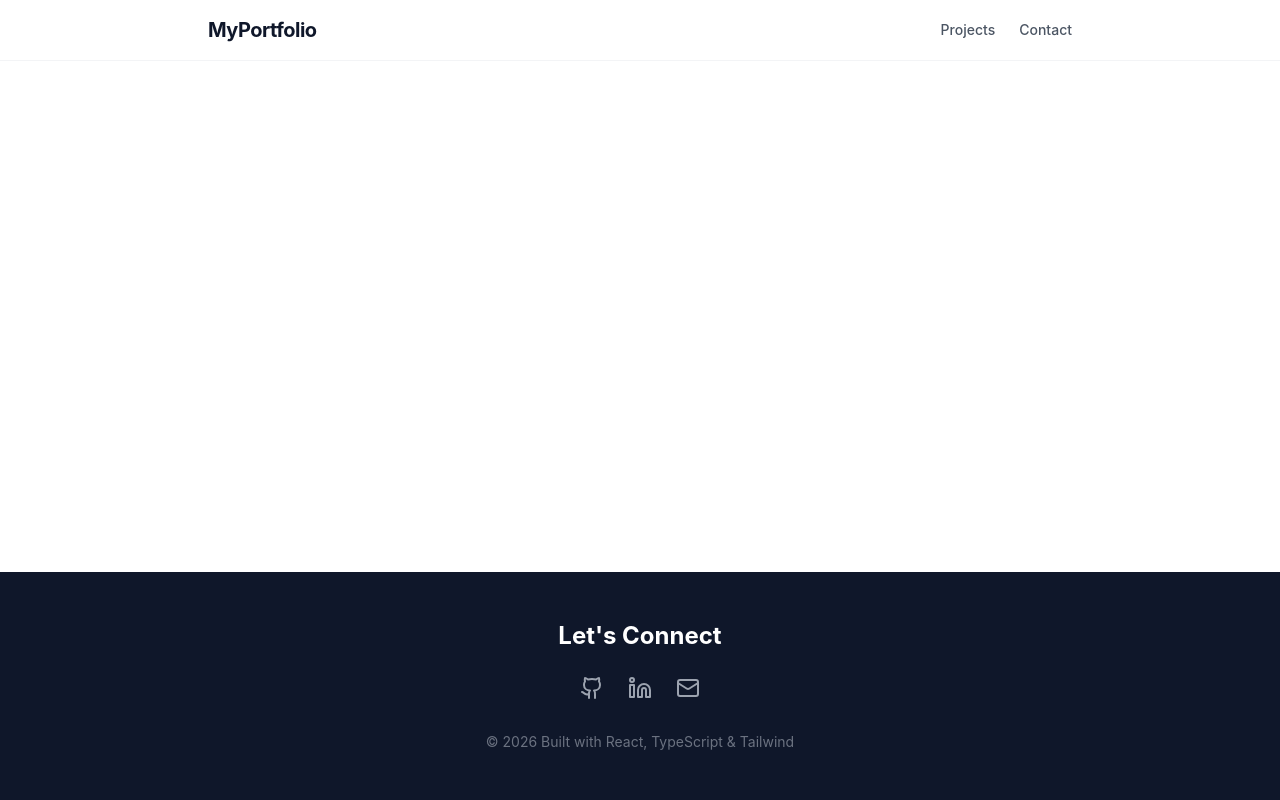
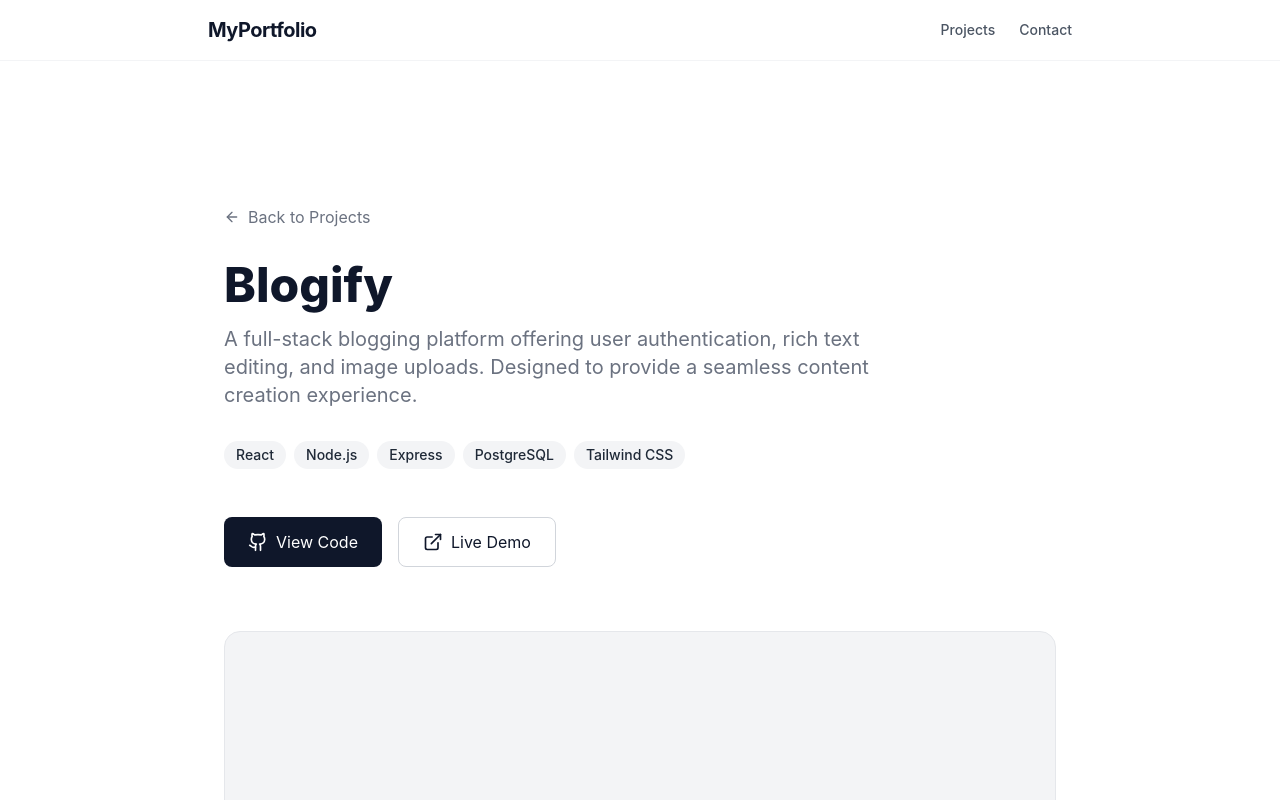
Before and after one commit to Mikiyas-STP/MG_Portfolio, a React (Vite) app: page /project/1 in a window 1280 px wide. Shown: the top 800 px of the page. Built offline with nearby package versions, Linux system fonts and the light colour scheme.

Commit message:
feat: implement dynamic project detail pages

```diff
--- a/src/App.tsx
+++ b/src/App.tsx
@@ -1,16 +1,15 @@
-import { Routes, Route } from 'react-router-dom'; // 1. Import Routing tools
+import { Routes, Route } from 'react-router-dom';
 import Layout from './components/layout/Layout';
 import Home from './pages/Home';
+import ProjectDetails from './pages/ProjectDetails'; // 1. Import
 
 function App() {
   return (
     <Layout>
-      {/* 2. Define the Routing Table */}
       <Routes>
-        {/* If URL is "/", show Home */}
         <Route path="/" element={<Home />} />
-
-        {/* Future routes will go here (e.g., /project/:id) */}
+        {/* 2. The Dynamic Route. :id matches anything (1, 2, 99) */}
+        <Route path="/project/:id" element={<ProjectDetails />} />
       </Routes>
     </Layout>
   );
--- a/src/components/common/ProjectCard.tsx
+++ b/src/components/common/ProjectCard.tsx
@@ -1,4 +1,5 @@
-import { motion } from 'framer-motion'; // 1. Import
+import { motion } from 'framer-motion';
+import { Link } from 'react-router-dom'; // 1. Import Link
 import type { Project } from '../../types';
 
 interface ProjectCardProps {
@@ -7,13 +8,17 @@ interface ProjectCardProps {
 
 const ProjectCard = ({ project }: ProjectCardProps) => {
   return (
-    // 2. Change to motion.div
     <motion.div
-      initial={{ opacity: 0, y: 50 }} // Start invisible and 50px lower
-      whileInView={{ opacity: 1, y: 0 }} // Animate to visible when in screen
-      transition={{ duration: 0.5 }} // Take 0.5 seconds
-      viewport={{ once: true }} // Only animate once (don't keep flashing as you scroll up/down)
-      className="border border-gray-200 rounded-lg p-6 hover:shadow-lg transition-shadow bg-white flex flex-col h-full"
+      initial={{ opacity: 0, y: 50 }}
+      whileInView={{ opacity: 1, y: 0 }}
+      transition={{ duration: 0.5 }}
+      viewport={{ once: true }}
+      className="h-full" // Ensure height consistency
+    >
+      {/* 2. Wrap the whole card in a Link */}
+      <Link
+        to={`/project/${project.id}`}
+        className="block h-full border border-gray-200 rounded-lg p-6 hover:shadow-lg transition-shadow bg-white flex flex-col"
       >
         <div className="mb-4">
           <h3 className="text-xl font-bold mb-2">{project.title}</h3>
@@ -32,6 +37,7 @@ const ProjectCard = ({ project }: ProjectCardProps) => {
             </span>
           ))}
         </div>
+      </Link>
     </motion.div>
   );
 };
--- /dev/null
+++ b/src/pages/ProjectDetails.tsx
@@ -0,0 +1,82 @@
+import { useParams, Link } from 'react-router-dom';
+import { ArrowLeft, Github, ExternalLink } from 'lucide-react';
+import { getProjectById } from '../utils/projectUtils';
+import { useEffect } from 'react';
+
+const ProjectDetails = () => {
+  // 1. Get the ID from the URL (e.g., /project/1 -> id="1")
+  const { id } = useParams<{ id: string }>();
+
+  // 2. Find the project in our "Database"
+  // We use Number() because URL params are always strings
+  const project = getProjectById(Number(id));
+
+  // 3. Scroll to top when opening a new page (UX Best Practice)
+  useEffect(() => {
+    window.scrollTo(0, 0);
+  }, [id]);
+
+  // 4. Handle invalid IDs (Safety Check)
+  if (!project) {
+    return (
+      <div className="min-h-screen flex flex-col items-center justify-center">
+        <h2 className="text-2xl font-bold mb-4">Project not found</h2>
+        <Link to="/" className="text-blue-600 hover:underline">Back to Home</Link>
+      </div>
+    );
+  }
+
+  return (
+    <section className="py-20 md:py-32 max-w-4xl mx-auto px-4">
+      {/* Back Button */}
+      <Link to="/" className="inline-flex items-center text-gray-500 hover:text-black mb-8 transition-colors">
+        <ArrowLeft className="w-4 h-4 mr-2" />
+        Back to Projects
+      </Link>
+
+      {/* Header */}
+      <h1 className="text-4xl md:text-5xl font-extrabold mb-4">{project.title}</h1>
+      <p className="text-xl text-gray-500 mb-8 max-w-2xl">{project.description}</p>
+
+      {/* Tech Stack */}
+      <div className="flex flex-wrap gap-2 mb-12">
+        {project.technologies.map((tech) => (
+          <span key={tech} className="bg-gray-100 text-gray-800 px-3 py-1 rounded-full text-sm font-medium">
+            {tech}
+          </span>
+        ))}
+      </div>
+
+      {/* Links (Repo & Live Demo) */}
+      <div className="flex gap-4 mb-16">
+        <a
+          href={project.repoLink}
+          target="_blank"
+          rel="noopener noreferrer"
+          className="flex items-center gap-2 bg-slate-900 text-white px-6 py-3 rounded-lg hover:bg-slate-800 transition-colors"
+        >
+          <Github className="w-5 h-5" />
+          View Code
+        </a>
+        {project.demoLink && (
+          <a
+            href={project.demoLink}
+            target="_blank"
+            rel="noopener noreferrer"
+            className="flex items-center gap-2 border border-gray-300 px-6 py-3 rounded-lg hover:bg-gray-50 transition-colors"
+          >
+            <ExternalLink className="w-5 h-5" />
+            Live Demo
+          </a>
+        )}
+      </div>
+
+      {/* Placeholder for Image (We will add real images in the final step) */}
+      <div className="aspect-video bg-gray-100 rounded-2xl flex items-center justify-center border border-gray-200">
+        <p className="text-gray-400">Project Screenshot Placeholder</p>
+      </div>
+    </section>
+  );
+};
+
+export default ProjectDetails;
```
Lines whose indentation alone changed are shown as unchanged.
